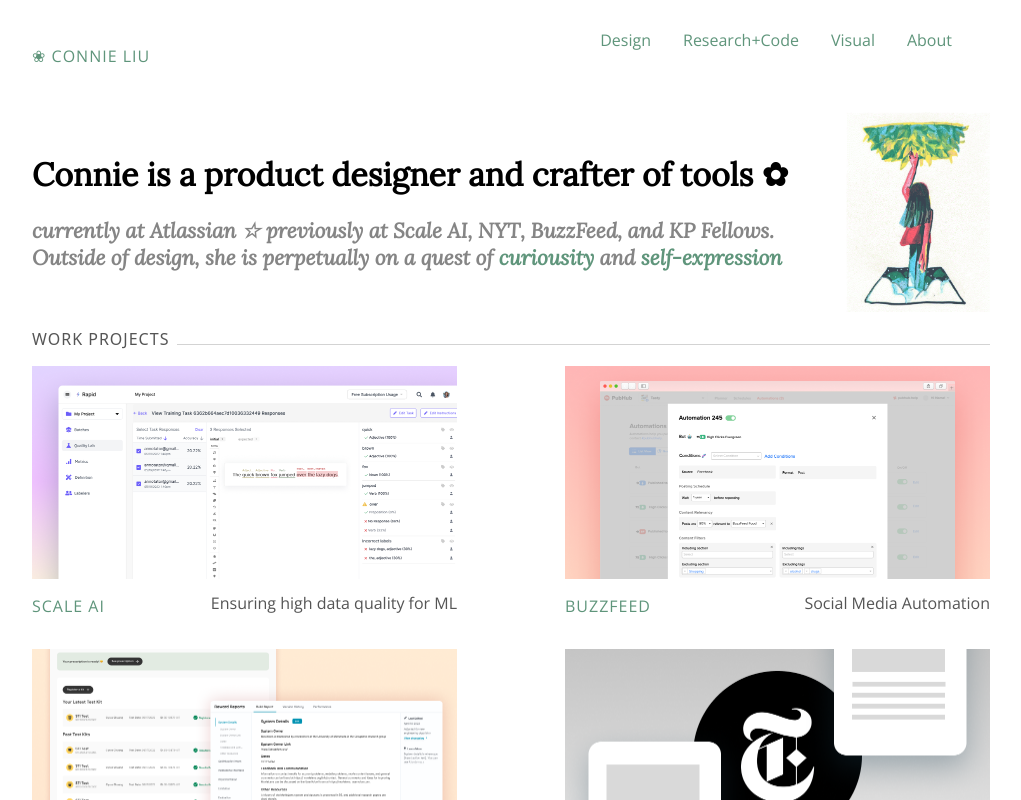
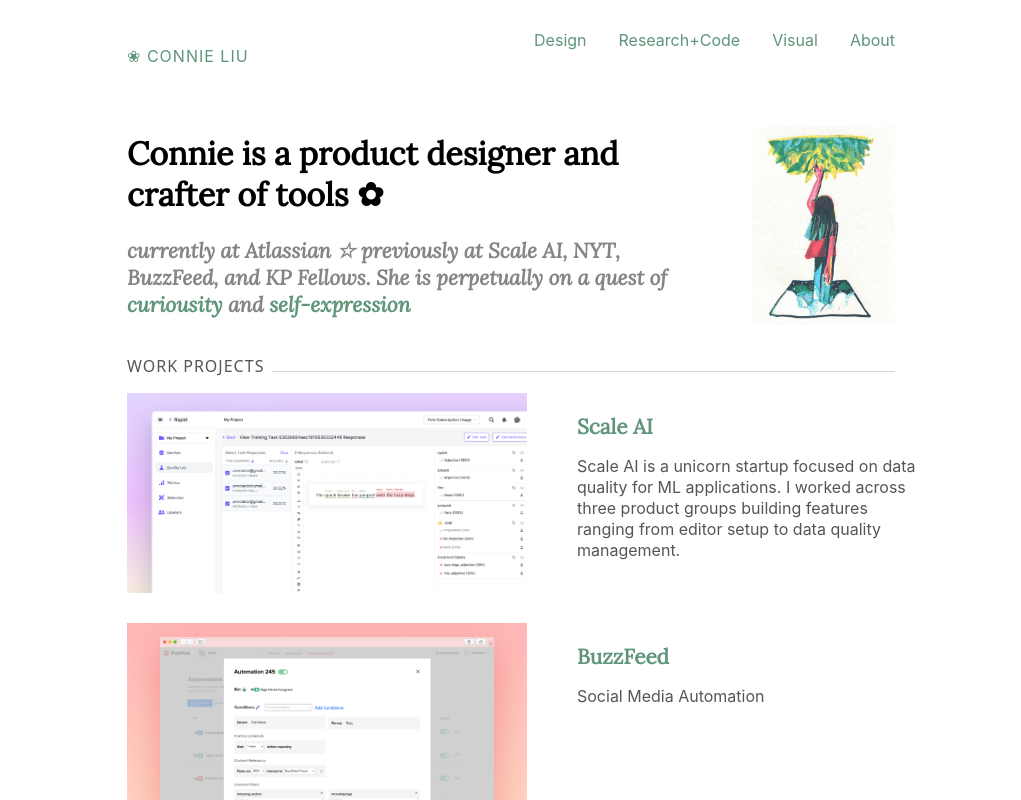
Before and after one commit to connieliu0/connieportfolio, a Next.js app: page / in a window 1280 px wide. Shown: the top 800 px of the page, without its empty margins (129-1150 px from the left). Built offline with nearby package versions, Linux system fonts and the light colour scheme.

Commit message:
incremental fixes

```diff
--- a/components/card.js
+++ b/components/card.js
@@ -9,10 +9,8 @@
         <div className={utilStyles.width425}>
           <img src={props.pic} />{" "}
           <div className={styles.card}>
-            <div className={styles.row}>
-              <h6>{props.title}</h6>
-              <p className={utilStyles.lineem}>{props.type}</p>
-            </div>
+            <h3>{props.title}</h3>
+            <p className={utilStyles.lineem}>{props.type}</p>
           </div>
         </div>
       </Link>
--- a/components/layout.module.css
+++ b/components/layout.module.css
@@ -49,8 +49,8 @@
   border-bottom: #858585 1px solid;
 }
 .nomargin{
-  margin-top: .5em;
-  margin-bottom: 0em;
+  margin-top: 1em;
+  margin-bottom: 0.5em;
 }
 .headerrow h1{
   margin-right: 20px;
@@ -90,7 +90,12 @@
   margin-bottom:1em;
 }
 .card{
-  margin-bottom:2em;
+  display: flex;
+  flex-direction:column;
+}
+.card h3{
+  margin-bottom:0px;
+
 }
 .card .row{
   display:flex;
@@ -107,6 +112,7 @@
   margin-bottom:0em;
   line-height: 1em;
 }
+
 .inline{
 border-bottom: 1px solid lightgray;
 flex-grow: 1;
--- a/components/research.js
+++ b/components/research.js
@@ -3,7 +3,7 @@
 export default function Research(props) {
   return (
     <div className={styles.research}>
-      <div className={styles.width425}>
+      <div className={styles.width370}>
         <a href={props.link} target="_blank">
           <h4>{props.name}</h4>{" "}
         </a>
--- a/pages/index.js
+++ b/pages/index.js
@@ -28,8 +28,7 @@
           <em>
             <h3>
               currently at Atlassian ☆ previously at Scale AI, NYT, BuzzFeed,
-              and KP Fellows. Outside of design, she is perpetually on a quest
-              of{" "}
+              and KP Fellows. She is perpetually on a quest of{" "}
               <a href="https://www.connie-liu.me/researchcode" target="_blank">
                 curiousity
               </a>{" "}
@@ -55,7 +54,9 @@
           pic={"/images/scale.png"}
           title={"Scale AI"}
           link={"scale"}
-          type={"Ensuring high data quality for ML"}
+          type={
+            "Scale AI is a unicorn startup focused on data quality for ML applications. I worked across three product groups building features ranging from editor setup to data quality management."
+          }
         />
         {allPostsData.slice(1, 4).map(({ id, title, pic, type }) => (
           <Card pic={pic} title={title} link={id} type={type} />
--- a/posts/scale.md
+++ b/posts/scale.md
@@ -8,7 +8,7 @@
 time: "12 weeks"
 header: "/images/scalecover.png"
 role: "0 - 1 design, research to shipping"
-context: "Data Quality + Labeling Platform for ML projects"
+context: "Data Quality Platform for ML projects"
 ---
 
 While at Scale I was on three product teams where I worked on **11 projects** from 0-1 features to design systems. I had a range of duties in each cross-functional team, from working with product managers to plan user research to handing off designs to engineers and ensuring designs were implemented correctly.
--- a/styles/global.css
+++ b/styles/global.css
@@ -5,9 +5,9 @@
 }
 
 body {
-  max-width: 990px;
+  max-width: 800px;
   margin: auto;
-  font-family: 'Open Sans', sans-serif;
+  font-family: 'Inter', sans-serif;
   padding-left: 1rem;
   padding-right: 1rem;
 }
@@ -70,6 +70,7 @@
 main{
   max-width: 800px;
   margin: auto;
+  line-height: 1.5em;
 }
 button {
   background-color: #5F957B; /* Green */
--- a/styles/utils.module.css
+++ b/styles/utils.module.css
@@ -1,13 +1,19 @@
 .colorInherit {
   color: inherit;
 }
-
+.width370{
+  width:350px;
+}
 .width550 {
-  max-width:550px;
+  max-width:450px;
 }
 .width425 {
-  width:425px;
-  display: inline-block;
+  width:800px;
+  display: flex;
+  gap: 50px;
+}
+.width425 img{
+  max-width:400px;
 }
 .width425 em p{
   margin-top: 0em;
@@ -16,9 +22,12 @@
   margin-bottom: 0.2em;
 }
 .width275 {
-  width:275px;
+  width:225px;
   display: inline-block;
   margin-bottom:1.5em;
+}
+.width275 img{
+    height:100%;
 }
 .width360 {
   width: 360px;
@@ -53,7 +62,7 @@
   display:flex;
   flex-direction:row;
   align-items: center;
-  gap: 20px;
+  gap: 50px;
 }
 .artgalleryrow{
   width:100%;
@@ -62,7 +71,7 @@
   align-items: flex-start;
   display: flex;
   flex-direction: column;
-  height: 1480px;
+  height: 1380px;
 }
 .galleryrow{
   width:100%;
@@ -71,7 +80,9 @@
   align-items: flex-start;
   display: flex;
   flex-direction: row;
+  gap: 30px;
 }
+
 .galleryrow a img:hover{
     -webkit-transition-property: all;
     -webkit-transition-duration: 0.1s;
@@ -132,10 +143,12 @@
   }
   .width425 {
     width: 100%;
+    flex-direction: column;
   }
   .width425 h4{
     width: 100%;
   }
+
   .row{
     width:100%;
     flex-direction:column;
```
Also changed, not shown: public/images/surf.png.
